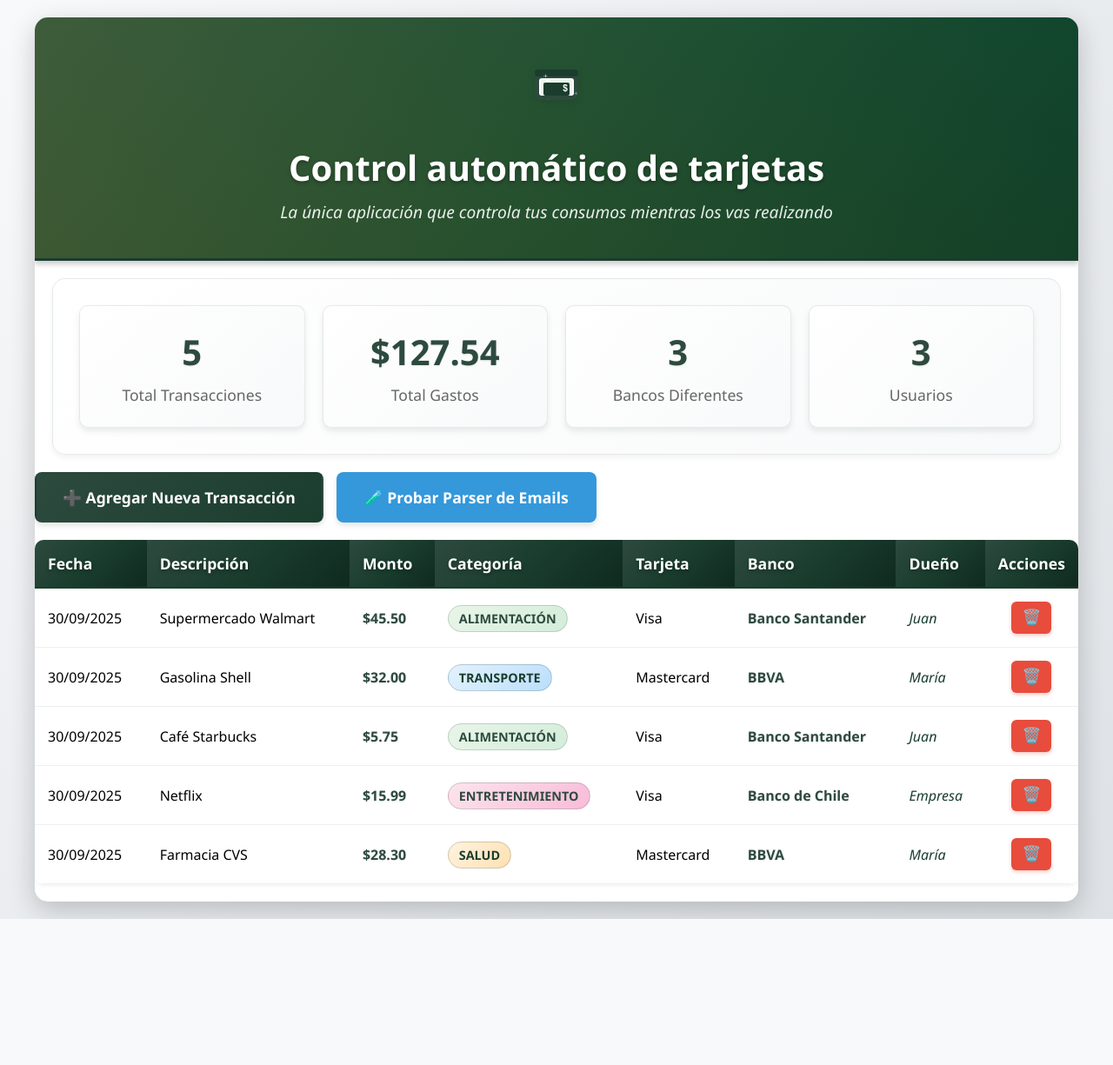
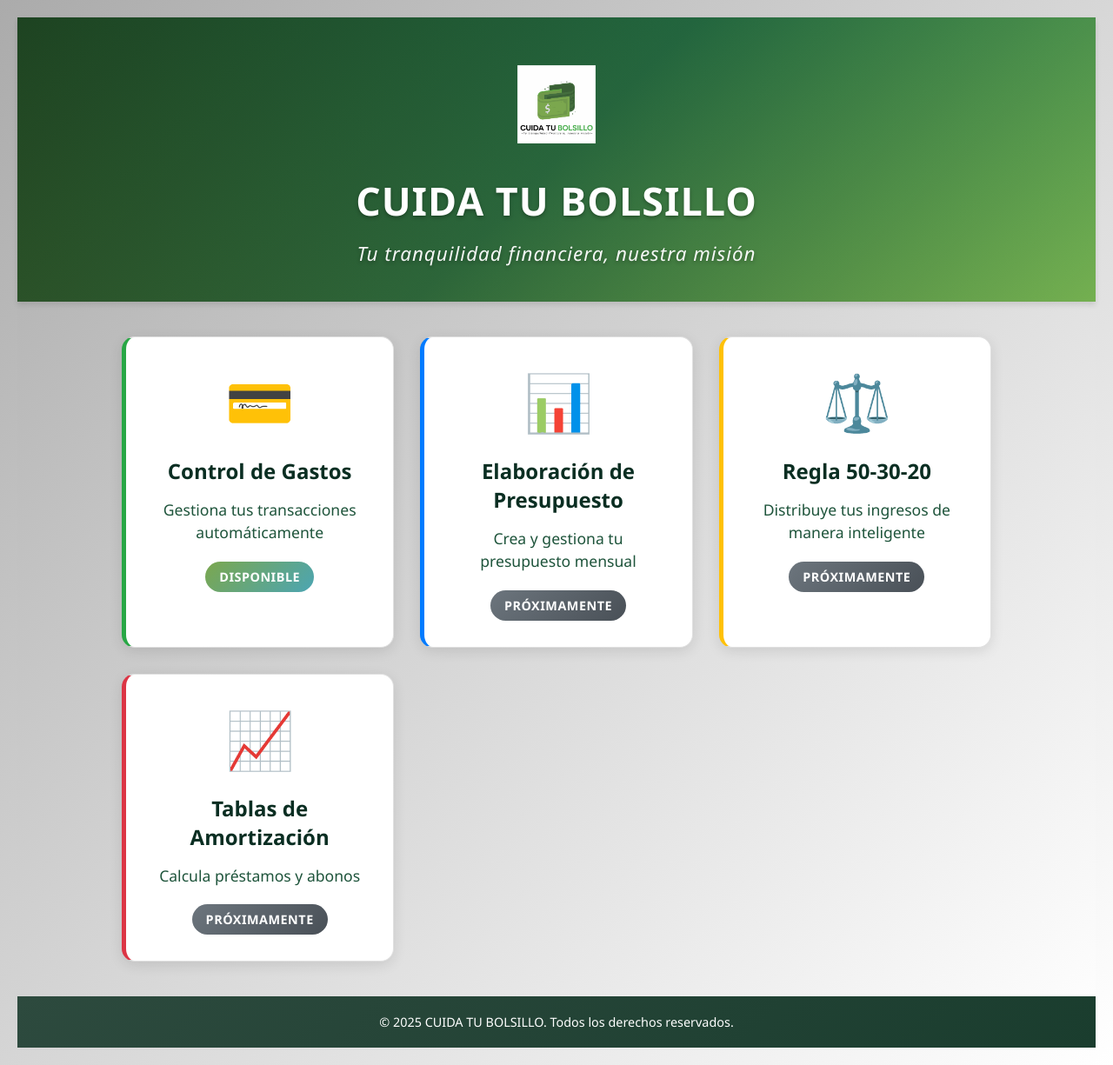
Before and after one commit to cuidatubolsillo/app-financiera, a Flask app: page / in a window 1280 px wide. Shown: the whole page at 87% size. Before the commit the page ends 1057 px from the top, so only its background shows below. Run offline with Flask 3, Linux system fonts and the light colour scheme.

Commit message:
Diseño final limpio y minimalista - Logo integrado, encabezados simples, sin efectos excesivos

```diff
--- a/app.py
+++ b/app.py
@@ -54,6 +54,16 @@ class Transaccion(db.Model):
 
 @app.route('/')
 def home():
+    """
+    Página principal - Menú de la aplicación
+    """
+    return render_template('home.html')
+
+@app.route('/control-gastos')
+def control_gastos():
+    """
+    Dashboard de control de gastos
+    """
     try:
         # Obtener todas las transacciones
         transacciones = Transaccion.query.all()
--- /dev/null
+++ b/static/home.css
@@ -0,0 +1,332 @@
+/* Estilos específicos para la página principal de la app */
+
+.app-container {
+    min-height: 100vh;
+    display: flex;
+    flex-direction: column;
+    background: linear-gradient(135deg, #ababab 0%, #d6d6d6 50%, #ffffff 100%);
+    padding: 0;
+    margin: 0;
+}
+
+/* Header de la app */
+.app-header {
+    background: linear-gradient(135deg, #0a2e22 0%, #1e543b 50%, #7ba74e 100%);
+    color: white;
+    padding: 40px 20px;
+    text-align: center;
+    position: relative;
+    overflow: hidden;
+    box-shadow: 0 4px 6px rgba(0, 0, 0, 0.1);
+}
+
+.app-header::before {
+    content: '';
+    position: absolute;
+    top: 0;
+    left: 0;
+    right: 0;
+    bottom: 0;
+    background: linear-gradient(45deg, rgba(255, 255, 0, 0.1) 0%, rgba(0, 255, 127, 0.1) 100%);
+    pointer-events: none;
+}
+
+.logo-container {
+    margin-bottom: 20px;
+    position: relative;
+    z-index: 1;
+    display: flex;
+    justify-content: center;
+    align-items: center;
+    width: 100%;
+}
+
+.app-logo {
+    height: 120px;
+    width: auto;
+    object-fit: contain;
+    transition: transform 0.3s ease;
+}
+
+.app-logo:hover {
+    transform: scale(1.05);
+}
+
+
+.app-title {
+    font-size: 2.8em;
+    margin-bottom: 15px;
+    font-weight: 700;
+    position: relative;
+    z-index: 1;
+    color: white;
+    text-shadow: 0 2px 4px rgba(0, 0, 0, 0.3);
+    letter-spacing: 1px;
+}
+
+.app-subtitle {
+    font-size: 1.4em;
+    color: rgba(255, 255, 255, 0.95);
+    position: relative;
+    z-index: 1;
+    font-weight: 400;
+    font-style: italic;
+    margin: 0;
+    text-shadow: 0 2px 4px rgba(0, 0, 0, 0.3);
+    letter-spacing: 1px;
+}
+
+/* Menú principal */
+.main-menu {
+    flex: 1;
+    padding: 40px 20px;
+    max-width: 1200px;
+    margin: 0 auto;
+    width: 100%;
+}
+
+.menu-grid {
+    display: grid;
+    grid-template-columns: repeat(auto-fit, minmax(280px, 1fr));
+    gap: 30px;
+    max-width: 1000px;
+    margin: 0 auto;
+}
+
+/* Tarjetas del menú */
+.menu-card {
+    background: white;
+    border-radius: 15px;
+    padding: 30px 25px;
+    text-decoration: none;
+    color: #0a2e22;
+    box-shadow: 0 4px 15px rgba(0, 0, 0, 0.1);
+    transition: all 0.3s ease;
+    position: relative;
+    overflow: hidden;
+    border: 1px solid #e0e0e0;
+    display: flex;
+    flex-direction: column;
+    align-items: center;
+    text-align: center;
+    min-height: 250px;
+}
+
+.menu-card::before {
+    content: '';
+    position: absolute;
+    top: 0;
+    left: 0;
+    right: 0;
+    bottom: 0;
+    background: linear-gradient(135deg, rgba(45, 74, 62, 0.05) 0%, rgba(26, 61, 46, 0.05) 100%);
+    opacity: 0;
+    transition: opacity 0.3s ease;
+}
+
+.menu-card:hover {
+    transform: translateY(-5px);
+    box-shadow: 0 8px 25px rgba(0, 0, 0, 0.15);
+    border-color: #7ba74e;
+}
+
+.menu-card:hover::before {
+    opacity: 1;
+}
+
+.menu-icon {
+    font-size: 4em;
+    margin-bottom: 20px;
+    transition: transform 0.3s ease;
+}
+
+.menu-card:hover .menu-icon {
+    transform: scale(1.1);
+}
+
+.menu-card h3 {
+    font-size: 1.5em;
+    margin-bottom: 15px;
+    font-weight: 700;
+    color: #0a2e22;
+    position: relative;
+    z-index: 1;
+}
+
+.menu-card p {
+    font-size: 1.1em;
+    color: #1e543b;
+    margin-bottom: 20px;
+    line-height: 1.5;
+    position: relative;
+    z-index: 1;
+}
+
+/* Badges de estado */
+.menu-badge {
+    background: linear-gradient(135deg, #7ba74e 0%, #4ca5b3 100%);
+    color: white;
+    padding: 8px 16px;
+    border-radius: 20px;
+    font-size: 0.9em;
+    font-weight: 600;
+    text-transform: uppercase;
+    letter-spacing: 0.5px;
+    position: relative;
+    z-index: 1;
+}
+
+.menu-badge.coming-soon {
+    background: linear-gradient(135deg, #6c757d 0%, #495057 100%);
+}
+
+/* Colores específicos para cada tarjeta */
+.control-gastos {
+    border-left: 5px solid #28a745;
+}
+
+.control-gastos:hover {
+    background: linear-gradient(135deg, #7ba74e 0%, #4ca5b3 100%);
+}
+
+.presupuesto {
+    border-left: 5px solid #007bff;
+}
+
+.presupuesto:hover {
+    background: linear-gradient(135deg, #e3f2fd 0%, #bbdefb 100%);
+}
+
+.regla-50-30-20 {
+    border-left: 5px solid #ffc107;
+}
+
+.regla-50-30-20:hover {
+    background: linear-gradient(135deg, #fff8e1 0%, #ffecb3 100%);
+}
+
+.amortizacion {
+    border-left: 5px solid #dc3545;
+}
+
+.amortizacion:hover {
+    background: linear-gradient(135deg, #ffebee 0%, #ffcdd2 100%);
+}
+
+/* Footer de la app */
+.app-footer {
+    background: linear-gradient(135deg, #2d4a3e 0%, #1a3d2e 100%);
+    color: white;
+    padding: 20px;
+    text-align: center;
+    font-size: 0.9em;
+    margin-top: auto;
+}
+
+/* Responsive design */
+@media (max-width: 768px) {
+    .app-title {
+        font-size: 2.5em;
+    }
+
+    .app-subtitle {
+        font-size: 1.1em;
+    }
+
+    .menu-grid {
+        grid-template-columns: 1fr;
+        gap: 20px;
+    }
+
+    .menu-card {
+        padding: 25px;
+        min-height: 200px;
+    }
+
+    .menu-icon {
+        font-size: 3em;
+    }
+
+    .menu-card h3 {
+        font-size: 1.3em;
+    }
+
+    .menu-card p {
+        font-size: 1em;
+    }
+}
+
+@media (max-width: 480px) {
+    .app-header {
+        padding: 30px 15px;
+    }
+
+    .app-title {
+        font-size: 2em;
+    }
+
+    .app-subtitle {
+        font-size: 1em;
+    }
+
+    .main-menu {
+        padding: 30px 15px;
+    }
+
+    .menu-card {
+        padding: 20px;
+        min-height: 180px;
+    }
+
+    .menu-icon {
+        font-size: 2.5em;
+    }
+}
+
+/* Animaciones */
+@keyframes fadeInUp {
+    from {
+        opacity: 0;
+        transform: translateY(30px);
+    }
+    to {
+        opacity: 1;
+        transform: translateY(0);
+    }
+}
+
+.menu-card {
+    animation: fadeInUp 0.6s ease-out;
+}
+
+.menu-card:nth-child(1) { animation-delay: 0.1s; }
+.menu-card:nth-child(2) { animation-delay: 0.2s; }
+.menu-card:nth-child(3) { animation-delay: 0.3s; }
+.menu-card:nth-child(4) { animation-delay: 0.4s; }
+
+/* Efectos de hover mejorados */
+.menu-card:hover {
+    transform: translateY(-8px) scale(1.02);
+}
+
+.menu-card:active {
+    transform: translateY(-4px) scale(0.98);
+}
+
+/* Mejoras en la accesibilidad */
+.menu-card:focus {
+    outline: 3px solid #2d4a3e;
+    outline-offset: 2px;
+}
+
+/* Efectos de brillo en hover */
+.menu-card:hover::after {
+    content: '';
+    position: absolute;
+    top: 0;
+    left: 0;
+    right: 0;
+    bottom: 0;
+    background: linear-gradient(45deg, rgba(255, 255, 255, 0.1) 0%, rgba(255, 255, 255, 0.05) 100%);
+    pointer-events: none;
+}
--- a/static/style.css
+++ b/static/style.css
@@ -8,7 +8,7 @@
 
 body {
     font-family: 'Segoe UI', Tahoma, Geneva, Verdana, sans-serif;
-    background: linear-gradient(135deg, #f8f9fa 0%, #e9ecef 50%, #dee2e6 100%);
+    background: linear-gradient(135deg, #ababab 0%, #d6d6d6 50%, #ffffff 100%);
     min-height: 100vh;
     padding: 20px;
 }
@@ -23,7 +23,7 @@ body {
 }
 
 .header {
-    background: linear-gradient(135deg, #2d4a3e 0%, #1a3d2e 50%, #0f2a1f 100%);
+    background: linear-gradient(135deg, #0a2e22 0%, #1e543b 50%, #7ba74e 100%);
     color: white;
     padding: 40px;
     text-align: center;
@@ -48,18 +48,23 @@ body {
     margin-bottom: 20px;
     position: relative;
     z-index: 1;
+    display: flex;
+    justify-content: center;
+    align-items: center;
+    width: 100%;
 }
 
 .logo {
-    height: 80px;
+    height: 100px;
     width: auto;
-    filter: drop-shadow(0 2px 4px rgba(0, 0, 0, 0.1));
+    object-fit: contain;
     transition: transform 0.3s ease;
 }
 
 .logo:hover {
     transform: scale(1.05);
 }
+
 
 .header h1 {
     font-size: 2.5em;
@@ -149,13 +154,12 @@ body {
 }
 
 .transactions-table th {
-    background: linear-gradient(135deg, #2d4a3e 0%, #1a3d2e 50%, #0f2a1f 100%);
+    background: #2d4a3e;
     color: white;
     padding: 15px;
     text-align: left;
     font-weight: 600;
     font-size: 1.1em;
-    text-shadow: 0 2px 4px rgba(0, 0, 0, 0.3);
     border-bottom: 2px solid #1a3d2e;
 }
 
@@ -252,15 +256,20 @@ body {
 .back-link {
     display: inline-block;
     margin: 20px;
-    color: #2d4a3e;
+    color: #ffd700;
     text-decoration: none;
     font-weight: 600;
     font-size: 1.1em;
     transition: color 0.3s;
+    background: rgba(255, 215, 0, 0.1);
+    padding: 8px 16px;
+    border-radius: 8px;
+    border: 2px solid rgba(255, 215, 0, 0.3);
 }
 
 .back-link:hover {
-    color: #1a3d2e;
+    color: #ffffff;
+    background: rgba(255, 215, 0, 0.2);
     text-decoration: none;
 }
 
--- /dev/null
+++ b/templates/home.html
@@ -0,0 +1,64 @@
+<!DOCTYPE html>
+<html lang="es">
+<head>
+    <meta charset="UTF-8">
+    <meta name="viewport" content="width=device-width, initial-scale=1.0">
+    <title>CUIDA TU BOLSILLO - App Financiera</title>
+    <link rel="stylesheet" href="{{ url_for('static', filename='style.css') }}">
+    <link rel="stylesheet" href="{{ url_for('static', filename='home.css') }}">
+</head>
+<body>
+    <div class="app-container">
+        <!-- Header de la app -->
+        <div class="app-header">
+            <div class="logo-container">
+                <img src="{{ url_for('static', filename='logoCB.png') }}" alt="CUIDA TU BOLSILLO" class="app-logo">
+            </div>
+            <h1 class="app-title">CUIDA TU BOLSILLO</h1>
+            <p class="app-subtitle">Tu tranquilidad financiera, nuestra misión</p>
+        </div>
+
+        <!-- Menú principal -->
+        <div class="main-menu">
+            <div class="menu-grid">
+                <!-- Opción 1: Control de gastos -->
+                <a href="/control-gastos" class="menu-card control-gastos">
+                    <div class="menu-icon">💳</div>
+                    <h3>Control de Gastos</h3>
+                    <p>Gestiona tus transacciones automáticamente</p>
+                    <div class="menu-badge">Disponible</div>
+                </a>
+
+                <!-- Opción 2: Elaboración de presupuesto -->
+                <a href="/presupuesto" class="menu-card presupuesto">
+                    <div class="menu-icon">📊</div>
+                    <h3>Elaboración de Presupuesto</h3>
+                    <p>Crea y gestiona tu presupuesto mensual</p>
+                    <div class="menu-badge coming-soon">Próximamente</div>
+                </a>
+
+                <!-- Opción 3: Aplicación del 50-30-20 -->
+                <a href="/regla-50-30-20" class="menu-card regla-50-30-20">
+                    <div class="menu-icon">⚖️</div>
+                    <h3>Regla 50-30-20</h3>
+                    <p>Distribuye tus ingresos de manera inteligente</p>
+                    <div class="menu-badge coming-soon">Próximamente</div>
+                </a>
+
+                <!-- Opción 4: Tablas de amortización -->
+                <a href="/amortizacion" class="menu-card amortizacion">
+                    <div class="menu-icon">📈</div>
+                    <h3>Tablas de Amortización</h3>
+                    <p>Calcula préstamos y abonos</p>
+                    <div class="menu-badge coming-soon">Próximamente</div>
+                </a>
+            </div>
+        </div>
+
+        <!-- Footer de la app -->
+        <div class="app-footer">
+            <p>&copy; 2025 CUIDA TU BOLSILLO. Todos los derechos reservados.</p>
+        </div>
+    </div>
+</body>
+</html>
--- a/templates/index.html
+++ b/templates/index.html
@@ -10,10 +10,11 @@
     <div class="container">
         <div class="header">
             <div class="logo-container">
-                <img src="{{ url_for('static', filename='logo.svg') }}" alt="CUIDA TU BOLSILLO" class="logo">
+                <img src="{{ url_for('static', filename='logoCB.png') }}" alt="CUIDA TU BOLSILLO" class="logo">
             </div>
             <h1>Control automático de tarjetas</h1>
             <p>La única aplicación que controla tus consumos mientras los vas realizando</p>
+            <a href="/" class="back-link">← Volver al menú principal</a>
         </div>
 
         <!-- Mensajes flash -->
```
Also changed, not shown: PALETA_COLORES.md (+63 -63 lines), static/logoCB.png (added).
